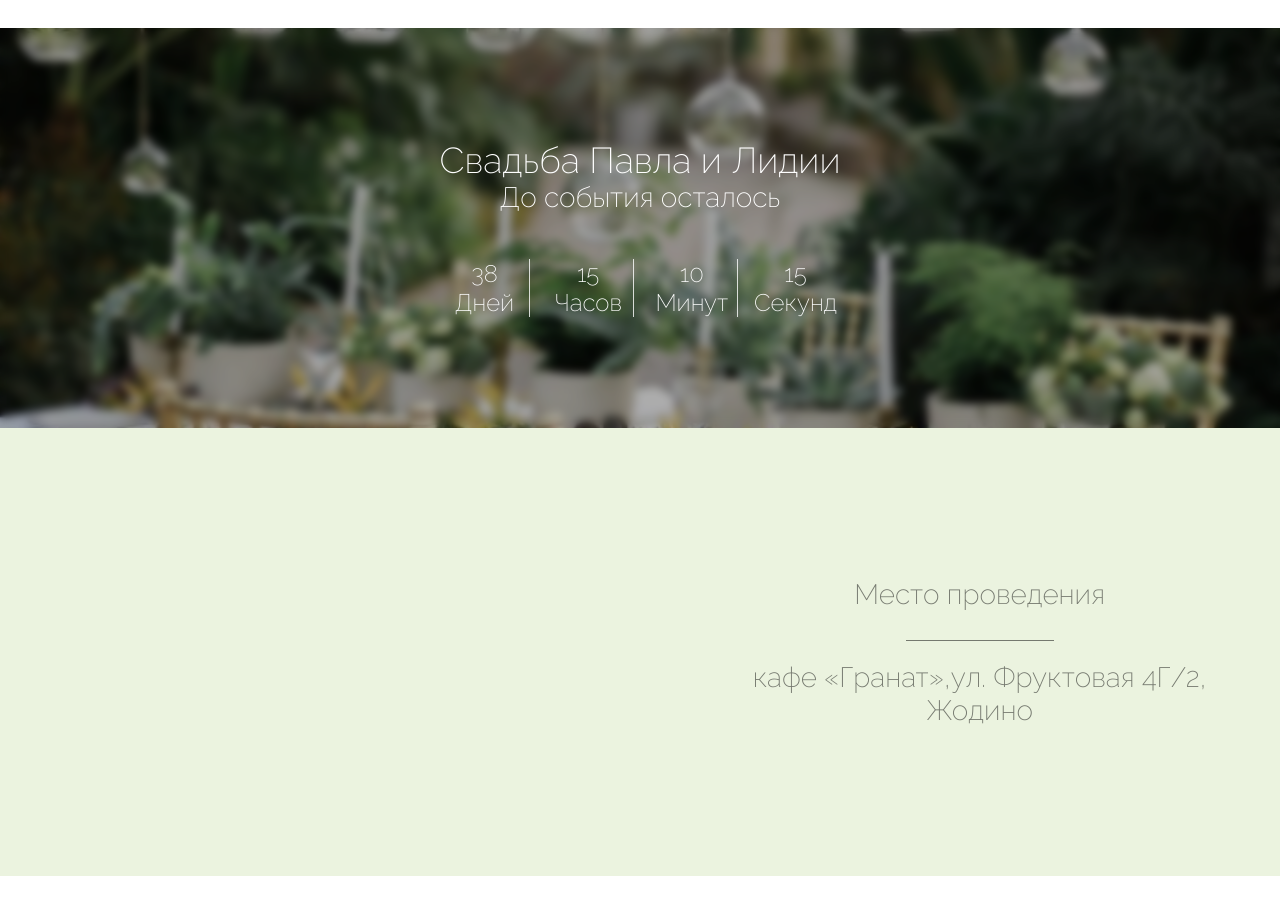
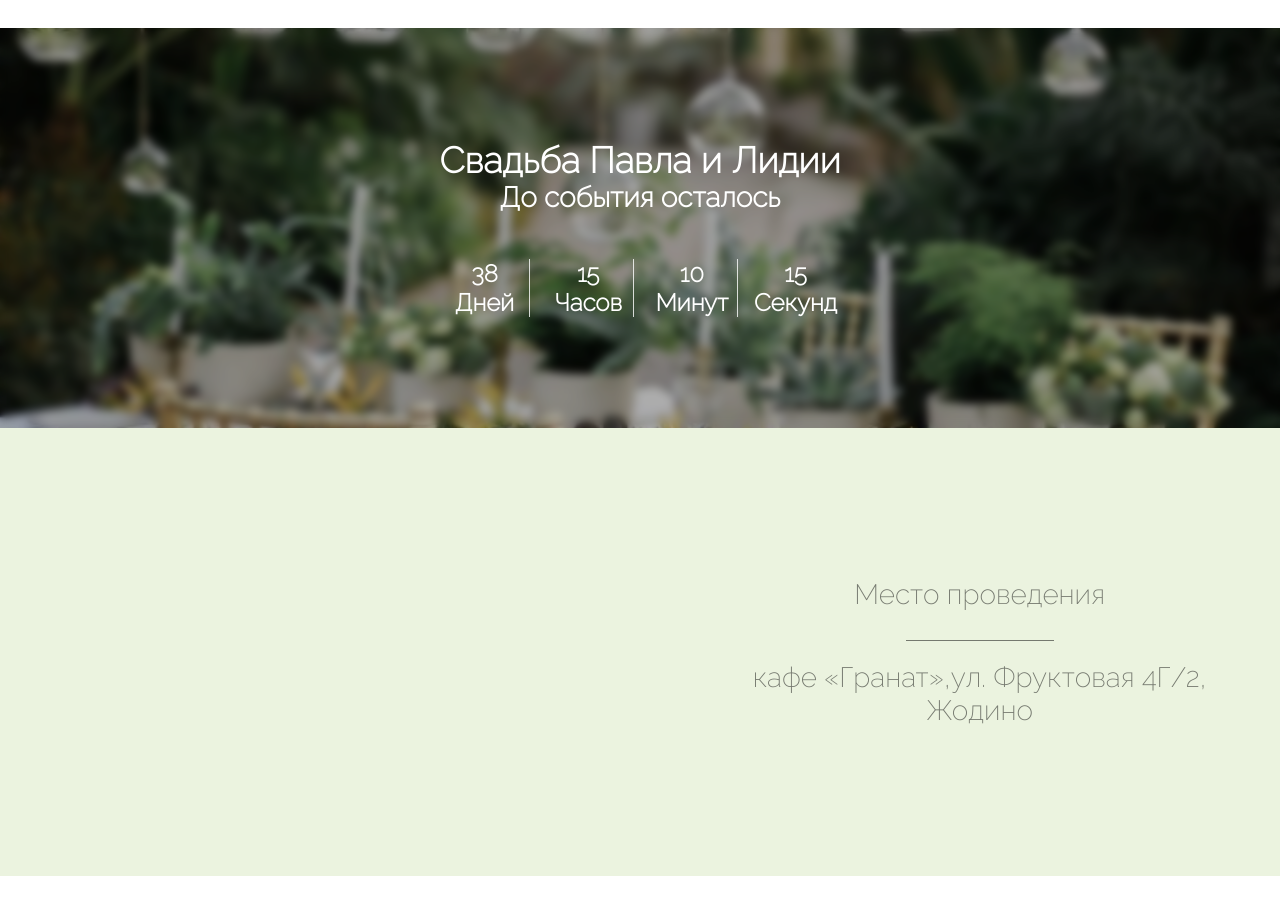
Before and after one commit to UladzislauKutarkin/Weeding, a plain HTML site: page index.html in a window 1280 px wide. Shown: the part 1240-2155 px from the top of the page. Drawn offline with nearby package versions, Linux system fonts and the light colour scheme; a web font is replaced by a local one.

Commit message:
fix: change color of block

```diff
--- a/style/index.scss
+++ b/style/index.scss
@@ -209,6 +209,8 @@ main {
       @extend %flexColumnCenter;
 
       padding-bottom: 45px;
+      color: white;
+      font-weight: 600;
 
       h2 {
         font-size: 36px;
@@ -216,6 +218,7 @@ main {
 
       div {
         font-size: 28px;
+
       }
     }
 
@@ -228,6 +231,8 @@ main {
       font-size: 24px;
       min-width: 90px;
 
+      color: white;
+      font-weight: 600;
       border-right: 1px solid $whiteOpacity;
 
       &:last-child {
```
Also changed, not shown: index.css, style/index.css, 2 other files.
